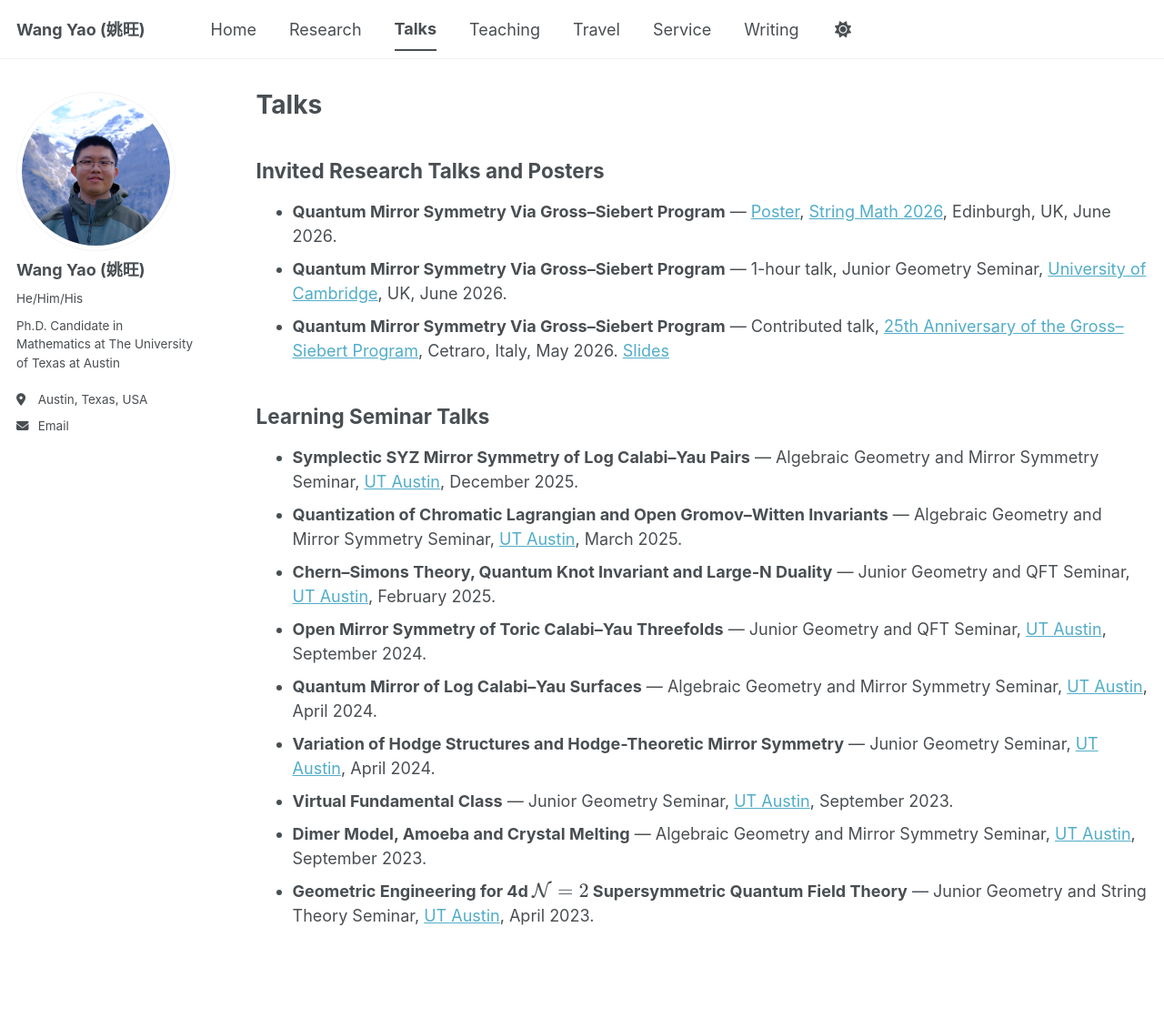
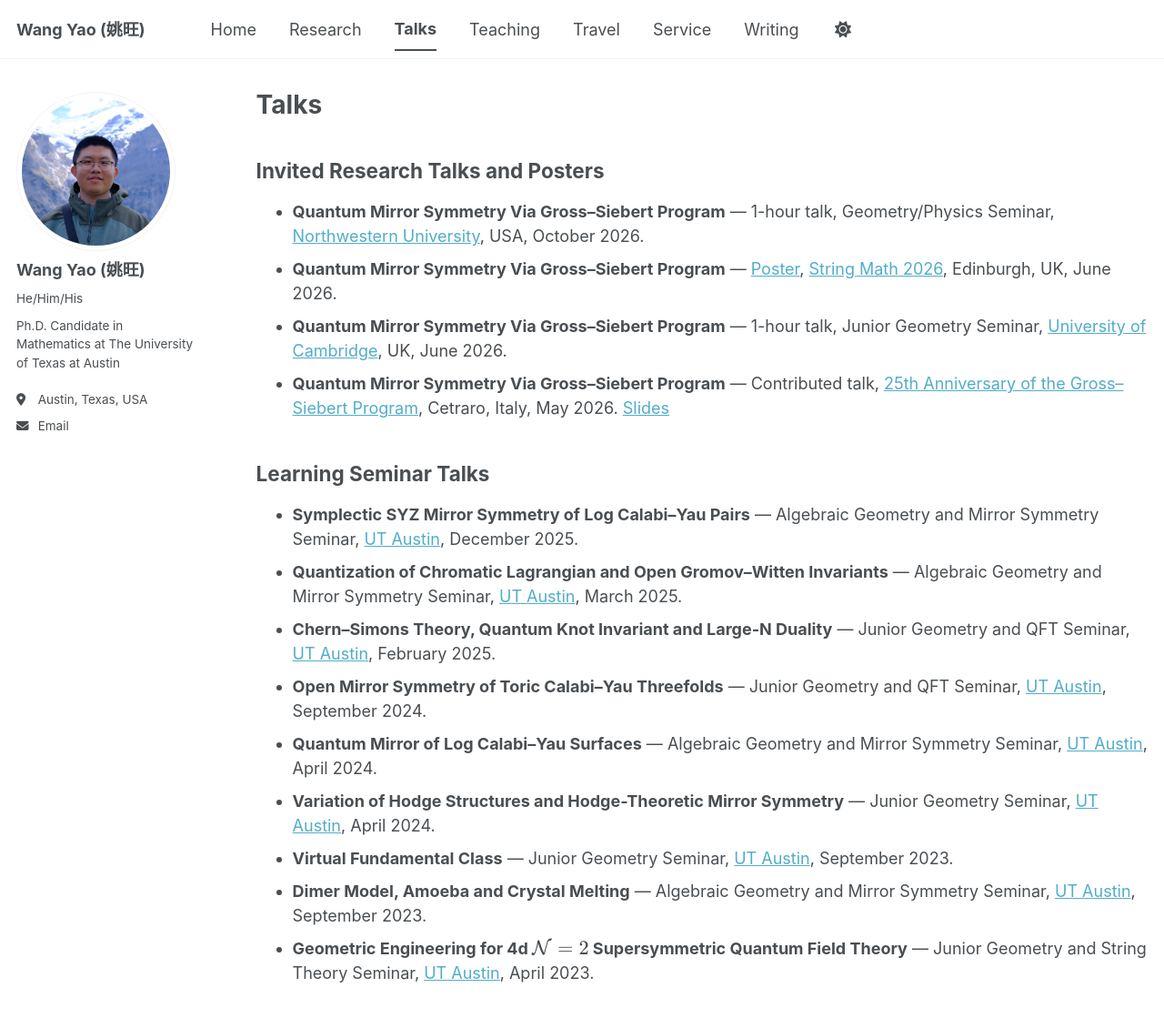
Before and after one commit to yaowang0604-git/yaowang0604-git.github.io, a Jekyll site: the page built from _pages/talks.md, in a window 1280 px wide and 1137 px high. Shown: the top 1119 px of the window at 91% size. Built offline with Jekyll 4.4.1, drawn with Linux system fonts in a browser that asks for light colours; a style sheet for code colours, icons or effects is not loaded.

Commit message:
Update talks.md

```diff
--- a/_pages/talks.md
+++ b/_pages/talks.md
@@ -6,7 +6,7 @@ author_profile: true
 ---
 
 ## Invited Research Talks and Posters
-
+- **Quantum Mirror Symmetry Via Gross–Siebert Program** — 1-hour talk, Geometry/Physics Seminar, [Northwestern University](https://www.math.northwestern.edu/), USA, October 2026.
 - **Quantum Mirror Symmetry Via Gross–Siebert Program** — [Poster](/files/Poster_String_Math_2026_Edinburgh.pdf), [String Math 2026](https://icms.ac.uk/activities/workshop/stringmath26/), Edinburgh, UK, June 2026.
 - **Quantum Mirror Symmetry Via Gross–Siebert Program** — 1-hour talk, Junior Geometry Seminar, [University of Cambridge](https://www.cam.ac.uk/), UK, June 2026.
 - **Quantum Mirror Symmetry Via Gross–Siebert Program** — Contributed talk, [25th Anniversary of the Gross–Siebert Program](https://sites.google.com/view/gs25anniversary/), Cetraro, Italy, May 2026. [Slides](/files/Cetraro_Talk.pdf)
```
